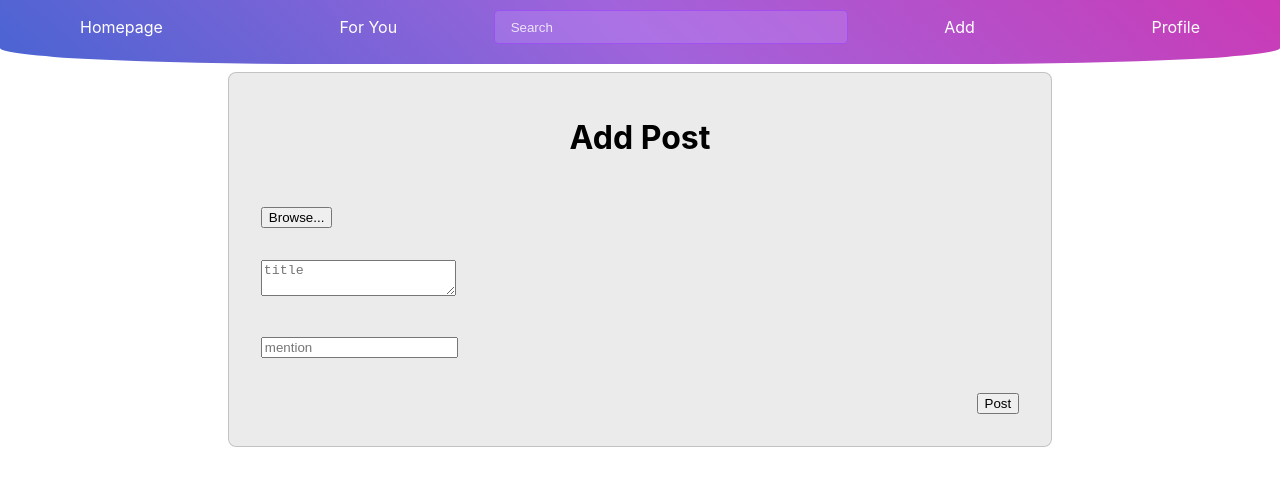
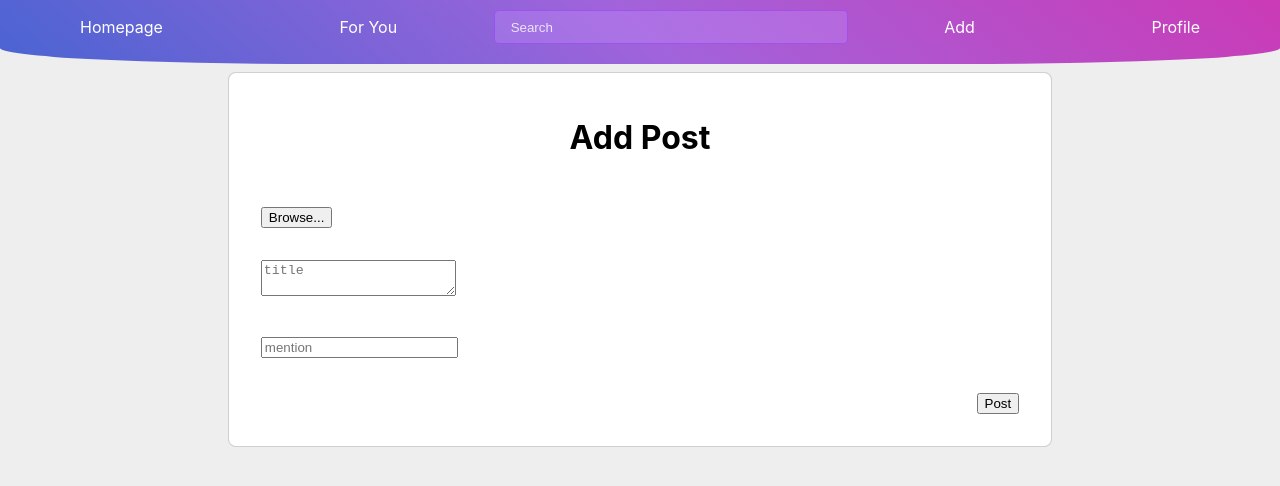
Before and after one commit to Jayk-developes/Social_Media, a Vue app: page /#/add in a window 1280 px wide. Shown: the top 486 px of the page. Built offline with nearby package versions, Linux system fonts and the light colour scheme.

Commit message:
Change background color

```diff
--- a/src/style.css
+++ b/src/style.css
@@ -5,7 +5,7 @@
     font-weight: 400;
 
     color-scheme: light;
-    background-color: #fff;
+    background-color: #eee;
 
     font-synthesis: none;
     text-rendering: optimizeLegibility;
@@ -21,7 +21,7 @@ fieldset {
     width: 60% !important;
     border: rgba(100, 100, 100, .3) solid 1px;
     border-radius: .5rem;
-    background-color: rgba(60, 60, 65, 0.1);
+    background-color: white;
     padding: 1rem 2rem 1rem 2rem;
 }
 
```
